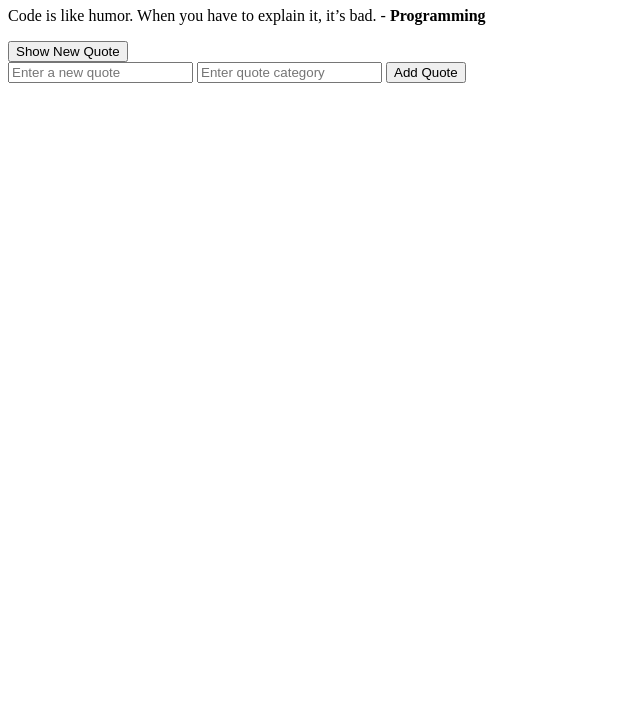
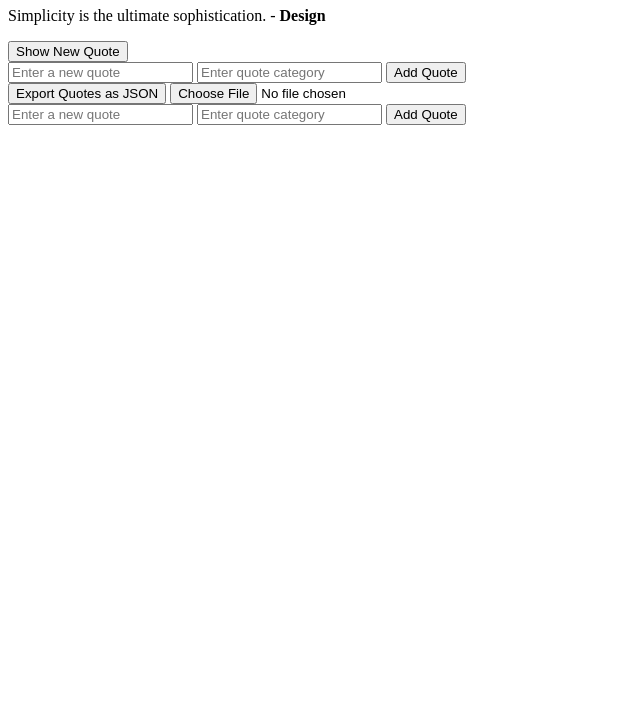
Before and after one commit to Oumaima-97/alx_fe_javascript, a plain HTML site: page dom-manipulation/index.html in a window 1280 px wide. Shown: the part 73-800 px from the top of the page, without its empty margins (0-640 px from the left). Drawn offline with Linux system fonts and the light colour scheme.

Commit message:
update index.html and script.js

```diff
--- a/dom-manipulation/index.html
+++ b/dom-manipulation/index.html
@@ -19,6 +19,10 @@
         <button id="addQuote">Add Quote</button>
     </div>
 
+<!-- Add buttons for Export and Import -->
+<button onclick="exportToJson()">Export Quotes as JSON</button>
+<input type="file" id="importFile" accept=".json" onchange="importFromJsonFile(event)" />
+
     <script src="script.js"></script>
 </body>
 </html>
--- a/dom-manipulation/script.js
+++ b/dom-manipulation/script.js
@@ -1,6 +1,5 @@
-
 // Array to store quotes (each quote has text and category)
-const quotes = [
+let quotes = JSON.parse(localStorage.getItem('quotes')) || [
     { text: "The best way to predict the future is to invent it.", category: "Motivation" },
     { text: "Simplicity is the ultimate sophistication.", category: "Design" },
     { text: "Code is like humor. When you have to explain it, it’s bad.", category: "Programming" }
@@ -11,6 +10,9 @@ function showRandomQuote() {
     const quoteDisplay = document.getElementById("quoteDisplay");
     const randomIndex = Math.floor(Math.random() * quotes.length);
     quoteDisplay.innerHTML = `<p>${quotes[randomIndex].text} - <strong>${quotes[randomIndex].category}</strong></p>`;
+
+    // Save the last viewed quote to sessionStorage
+    sessionStorage.setItem('lastViewedQuote', JSON.stringify(quotes[randomIndex]));
 }
 
 // Function to create and display the add quote form
@@ -27,8 +29,7 @@ function createAddQuoteForm() {
 
     // Add event listener to the Add Quote button
     document.getElementById('addQuoteButton').addEventListener('click', addQuote);
-  }
-
+}
 
 // Function to add a new quote
 function addQuote() {
@@ -43,6 +44,9 @@ function addQuote() {
     // Add new quote to the array
     quotes.push({ text: newQuoteText, category: newQuoteCategory });
 
+    // Save updated quotes to localStorage
+    saveQuotes();
+
     // Clear input fields
     document.getElementById("newQuoteText").value = "";
     document.getElementById("newQuoteCategory").value = "";
@@ -50,9 +54,43 @@ function addQuote() {
     alert("Quote added successfully!");
 }
 
-// Event Listeners
-document.getElementById("newQuote").addEventListener("click", showRandomQuote);
-document.getElementById("addQuote").addEventListener("click", addQuote);
+// Function to save quotes to localStorage
+function saveQuotes() {
+    localStorage.setItem('quotes', JSON.stringify(quotes));
+}
 
-// Show a quote when the page loads
-showRandomQuote();
+// Function to export quotes to a JSON file
+function exportToJson() {
+    const quotesJson = JSON.stringify(quotes, null, 2);
+    const blob = new Blob([quotesJson], { type: 'application/json' });
+    const url = URL.createObjectURL(blob);
+    const link = document.createElement('a');
+    link.href = url;
+    link.download = 'quotes.json';
+    link.click();
+}
+
+// Function to import quotes from a JSON file
+function importFromJsonFile(event) {
+    const fileReader = new FileReader();
+    fileReader.onload = function(event) {
+        const importedQuotes = JSON.parse(event.target.result);
+        quotes.push(...importedQuotes);  // Add new quotes to existing quotes
+        saveQuotes();
+        alert('Quotes imported successfully!');
+    };
+    fileReader.readAsText(event.target.files[0]);
+}
+
+// Initialize the form and random quote on page load
+window.onload = function() {
+    createAddQuoteForm();
+
+    // Display last viewed quote from sessionStorage if available
+    if (sessionStorage.getItem('lastViewedQuote')) {
+        const lastViewedQuote = JSON.parse(sessionStorage.getItem('lastViewedQuote'));
+        document.getElementById('quoteDisplay').innerHTML = `"${lastViewedQuote.text}" - ${lastViewedQuote.category}`;
+    } else {
+        showRandomQuote();
+    }
+};
```
